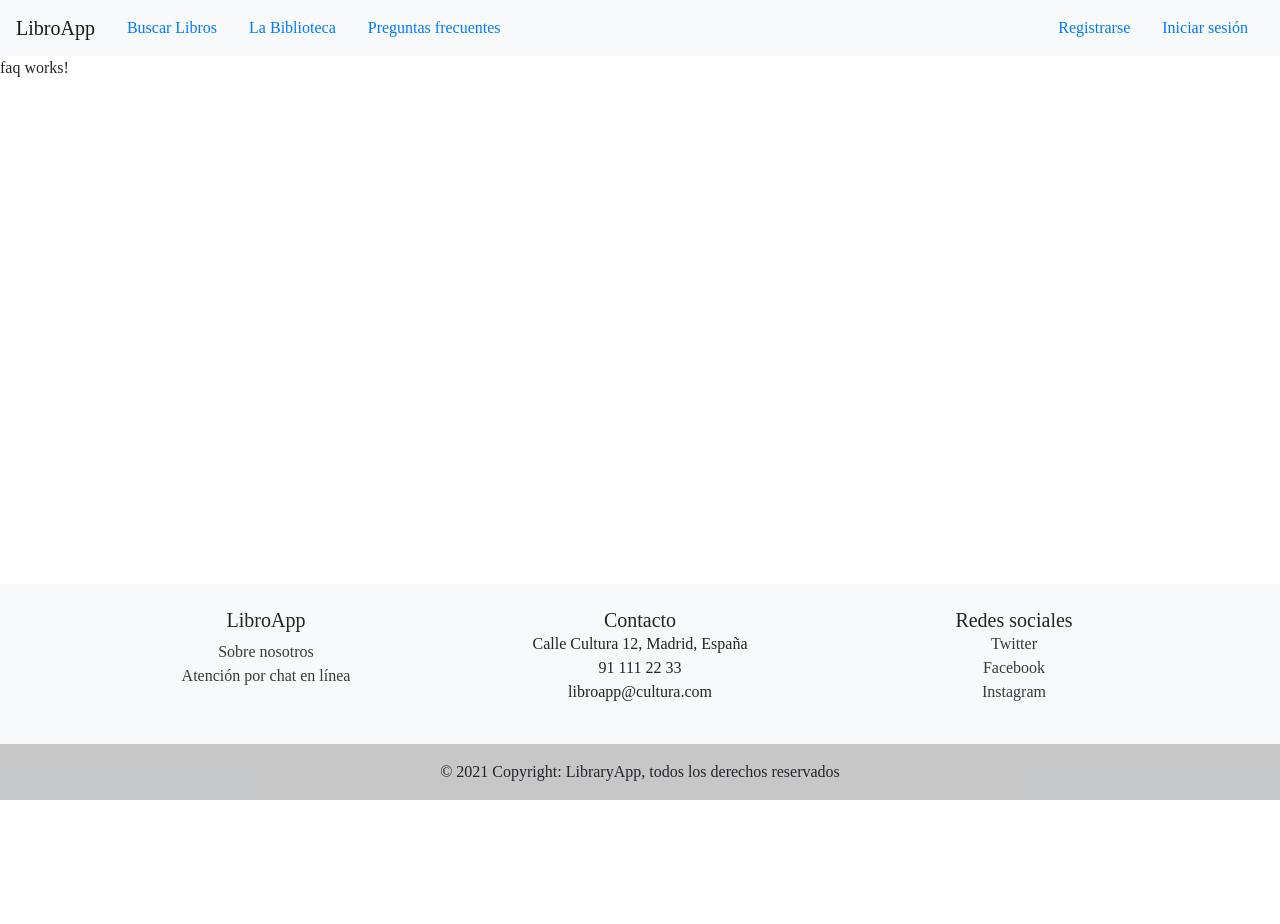
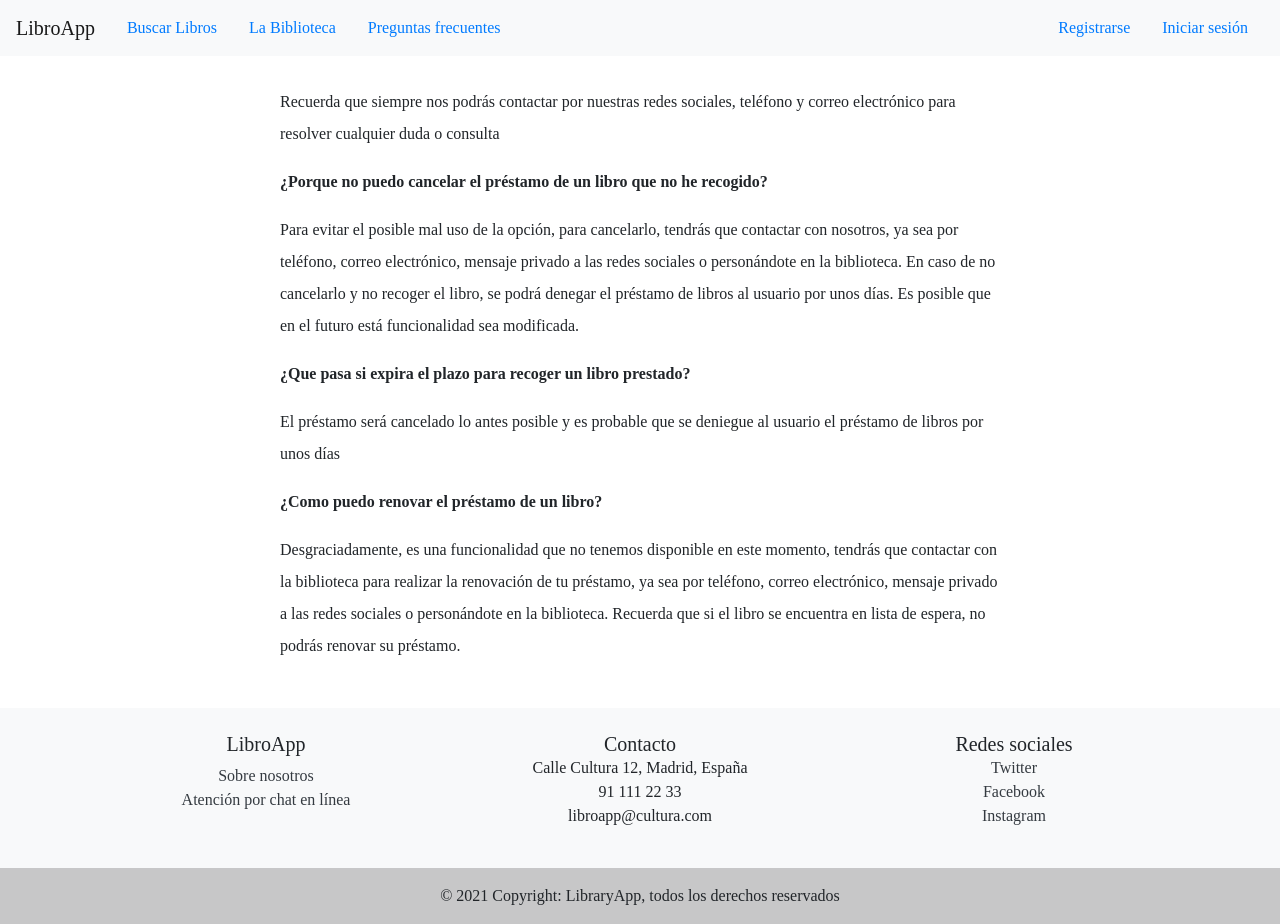
Before and after one commit to FranJ-AR/bookApp-frontend, an Angular app: page /faq in a window 1280 px wide. Before the commit the page ends 800 px from the top, so only its background shows below. Built offline with nearby package versions, Linux system fonts and the light colour scheme.

Commit message:
Added text to the sections and added CSS styles

```diff
--- a/src/app/about-us/about-us.component.html
+++ b/src/app/about-us/about-us.component.html
@@ -1 +1,15 @@
-<p>about-us works!</p>
+<div class="c-generic-info-content c-info-extense-content">
+
+    <div class="c-extense-content">
+
+        <p>Somos el equipo de la biblioteca y ponemos esta página web de la biblioteca,
+            a disposición de cualquier usuario para, entre otras acciones,
+            poder consultar el catálogo, y que además permite a los usuarios de la
+            biblioteca poder gestionar sus préstamos y sus listas de espera, además de consultar
+            sus propios libros prestados y en las listas de espera que se encuentran disponibles
+            y las fechas relevantes de estos dos procesos.
+        </p>
+
+    </div>
+
+</div>
--- a/src/app/faq/faq.component.html
+++ b/src/app/faq/faq.component.html
@@ -1 +1,35 @@
-<p>faq works!</p>
+<div class="c-generic-info-content c-info-extense-content">
+
+    <div class="c-extense-content">
+
+        <p>Recuerda que siempre nos podrás contactar por nuestras redes sociales, teléfono y correo electrónico
+            para resolver cualquier duda o consulta
+        </p>
+
+        <p class="font-weight-bold">¿Porque no puedo cancelar el préstamo de un libro que no he recogido?</p>
+
+        <p>Para evitar el posible mal uso de la opción, para cancelarlo, tendrás que contactar con nosotros,
+            ya sea por teléfono, correo electrónico, mensaje privado a las redes sociales
+            o personándote en la biblioteca.
+            En caso de no cancelarlo y no recoger el libro, se podrá denegar el préstamo
+            de libros al usuario por unos días.
+            Es posible que en el futuro está funcionalidad sea modificada.
+        </p>
+
+        <p class="font-weight-bold">¿Que pasa si expira el plazo para recoger un libro prestado?</p>
+
+        <p>El préstamo será cancelado lo antes posible y es probable que se deniegue al usuario el préstamo de libros
+            por unos días
+        </p>
+
+        <p class="font-weight-bold">¿Como puedo renovar el préstamo de un libro?</p>
+
+        <p>Desgraciadamente, es una funcionalidad que no tenemos disponible en este momento, tendrás que
+            contactar con la biblioteca para realizar la renovación de tu préstamo, ya sea por teléfono, correo
+            electrónico, mensaje privado a las redes sociales o personándote en la biblioteca.
+            Recuerda que si el libro se encuentra en lista de espera, no podrás renovar su préstamo.
+        </p>
+
+    </div>
+
+</div>
--- a/src/app/library-info/library-info.component.html
+++ b/src/app/library-info/library-info.component.html
@@ -6,4 +6,6 @@
         excepto para devolver libros o prestar libros ya reservados
     </p>
 
+    <p>Podrás consultar las últimas novedades y eventos de la biblioteca en nuestras redes sociales</p>
+
 </div>
--- a/src/app/online-chat/online-chat.component.html
+++ b/src/app/online-chat/online-chat.component.html
@@ -1 +1,7 @@
-<p>online-chat works!</p>
+<div class="c-generic-info-content">
+
+    <p>Desgraciadamente, esta funcionalidad no se encuentra disponible en este momento</p>
+
+    <p>Cuando se encuentre disponible, lo anunciaremos en nuestras redes sociales </p>
+
+</div>
--- a/src/styles.scss
+++ b/src/styles.scss
@@ -52,7 +52,31 @@ main{
     margin: 20px 10px;
     flex-grow: 1;
 
-  }
+}
+
+.c-info-extense-content{
+
+    margin: 30px 40px;
+    line-height: 2em;
+}
+
+.c-extense-content{
+
+    width: 100%;
+
+}
+
+/* For tablets and desktop*/
+
+@media (min-width: 576px){
+
+    .c-extense-content{
+
+        width: 60%;
+
+    }
+
+}
 
 app-footer{
 
```
